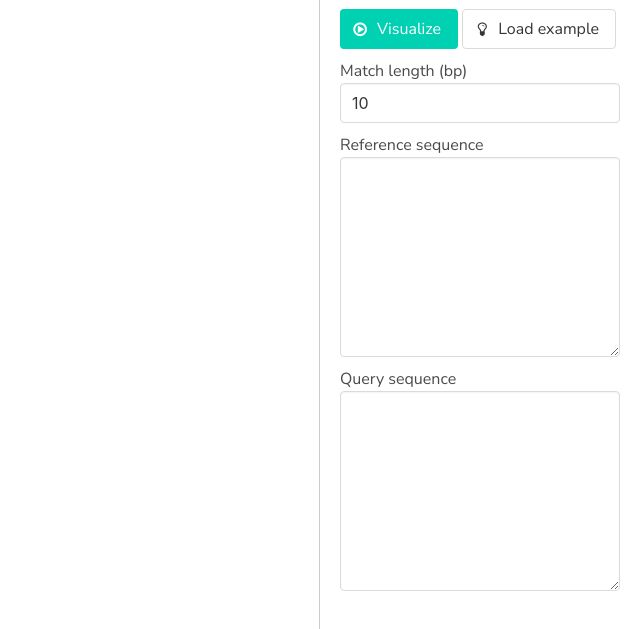
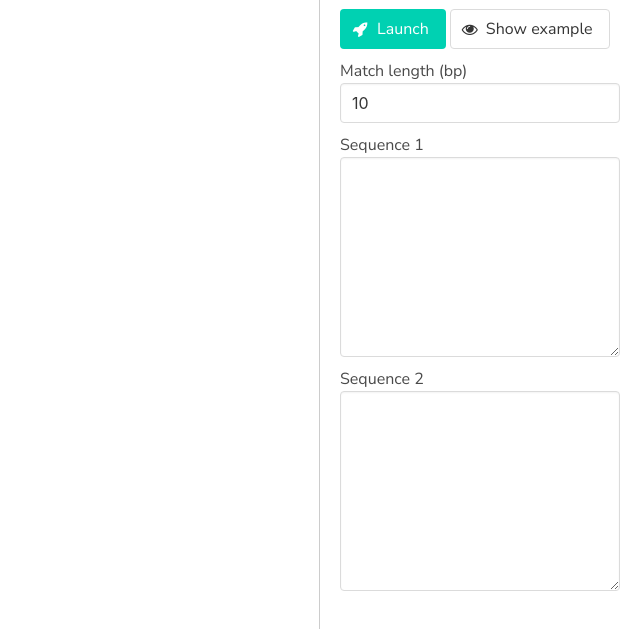
Before and after one commit to mhyfritz/maze, a website built with Parcel: page src/index.html in a window 1280 px wide. Shown: the part 91-720 px from the top of the page, without its empty margins (640-1280 px from the left). Built offline with nearby package versions, Linux system fonts and the light colour scheme; a web font is replaced by a local one.

Commit message:
feat: axes labels

```diff
--- a/src/index.html
+++ b/src/index.html
@@ -26,15 +26,15 @@
             <div style="margin-bottom: 10px;">
                 <a id="btn-run" class="button is-primary">
                     <span class="icon" style="margin-right: 5px;">
-                        <i class="fa fa-play-circle-o" aria-hidden="true"></i>
+                        <i class="fa fa-rocket" aria-hidden="true"></i>
                     </span>
-                    Visualize
+                    Launch
                 </a>
                 <a id="btn-load-example" class="button">
                     <span class="icon">
-                        <i class="fa fa-lightbulb-o"></i>
+                        <i class="fa fa-eye"></i>
                     </span>
-                    <span>Load example</span>
+                    <span>Show example</span>
                 </a>
             </div>
             <div style="margin-bottom: 10px;">
@@ -42,11 +42,11 @@
                 <input id="input-k" class="input" type="number" value="10" min="4">
             </div>
             <div style="margin-bottom: 10px;">
-                <h2>Reference sequence</h2>
+                <h2>Sequence 1</h2>
                 <textarea id="textarea-reference" class="textarea" spellcheck="false"></textarea>
             </div>
             <div>
-                <h2>Query sequence</h2>
+                <h2>Sequence 2</h2>
                 <textarea id="textarea-query" class="textarea" spellcheck="false"></textarea>
             </div>
         </div>
--- a/src/index.js
+++ b/src/index.js
@@ -87,6 +87,18 @@ function visualize(k, seq1, seq2) {
 
   const gXaxis = g.append('g').call(xAxis)
   const gYaxis = g.append('g').call(yAxis)
+
+  g
+    .append('text')
+    .attr('transform', `translate(${innerWidth / 2}, -40)`)
+    .style('text-anchor', 'middle')
+    .text('Sequence 1')
+
+  g
+    .append('text')
+    .attr('transform', `translate(-60, ${innerHeight / 2}) rotate(-90)`)
+    .style('text-anchor', 'middle')
+    .text('Sequence 2')
 
   // TODO: better border lines
   g
```
